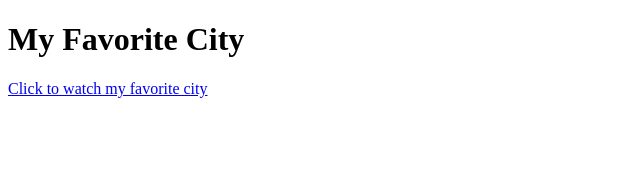
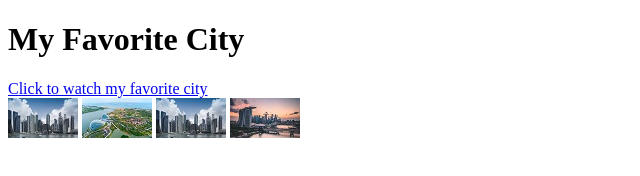
Before and after one commit to NatnaelWale/simple-travel-site, a plain HTML site: page cityImage.html in a window 1280 px wide. Shown: the whole page, without its empty margins (0-640 px from the left). Drawn offline with Linux system fonts and the light colour scheme.

Commit message:
Flushed out city images page

```diff
--- a/cityImage.html
+++ b/cityImage.html
@@ -10,5 +10,11 @@
         My Favorite City
     </h1>
     <a href="https://nattyjeje.com">Click to watch my favorite city</a>
+<div style="display: flexbox;">
+    <img src="./images/masthead-1170x550.jpg">
+    <img src="./images/gardens-by-the-bay-singapore-aerial-view-1576022334.jpg">
+    <img src="./images/masthead-1170x550.jpg">
+    <img src="./images/SG-Most-Beautiful-In-Asia_1920x1080_lead.jpg">
+</div>
 </body>
 </html>
```
Also changed, not shown: images/0C9551E8-BCA2-4922-B526-BB7A395E39AE.png (added), images/SG-Most-Beautiful-In-Asia_1920x1080_lead.jpg (added), images/gardens-by-the-bay-singapore-aerial-view-1576022334.jpg (added), images/masthead-1170x550.jpg (added).
